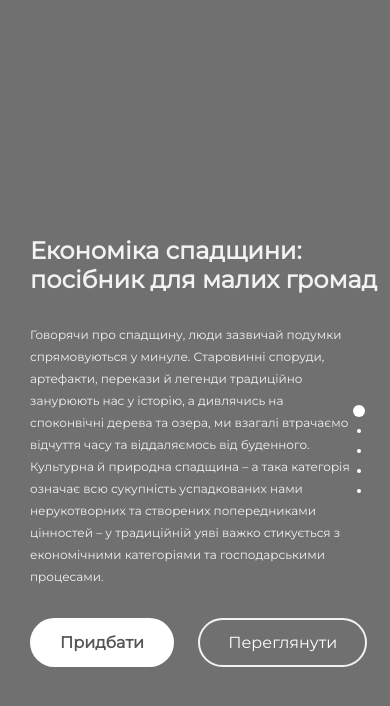
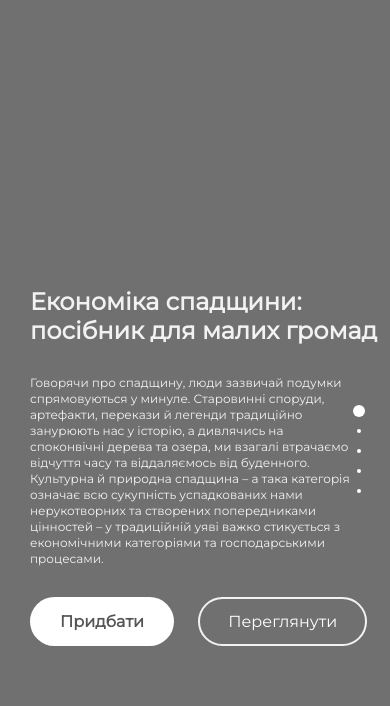
Before and after one commit to BohdanSol/BohdanSol.github.io, a PHP site: page / in a window 390 px wide. Shown: the part 423-1129 px from the top of the page. Run offline with PHP 8.4, Linux system fonts and the light colour scheme.

Commit message:
Update style.css

```diff
--- a/css/style.css
+++ b/css/style.css
@@ -190,14 +190,15 @@ section p {
 	section p {
 		width: 80vw;
 		font-size: 12px;
-		line-height: 18px;
+		line-height: 14px;
 		color: #f2f2f2;
 		padding-left: 30px;
 	}
 	h1 {
 		font-family: 'Montserrat', sans-serif;
 		font-weight: bold;
-		font-size: 20px;
+		font-size: 18px;
+		padding-top: 30px;
 		padding-bottom: 30px;
 		padding-left: 30px;
 		color: #f2f2f2;
@@ -248,7 +249,7 @@ section p {
 		font-family: 'Montserrat', serif;
 		font-weight: 100;
 		font-size: 12px;
-		line-height: 22px;
+		line-height: 16px;
 		color: #f2f2f2;
 	}
 	h1 {
```
